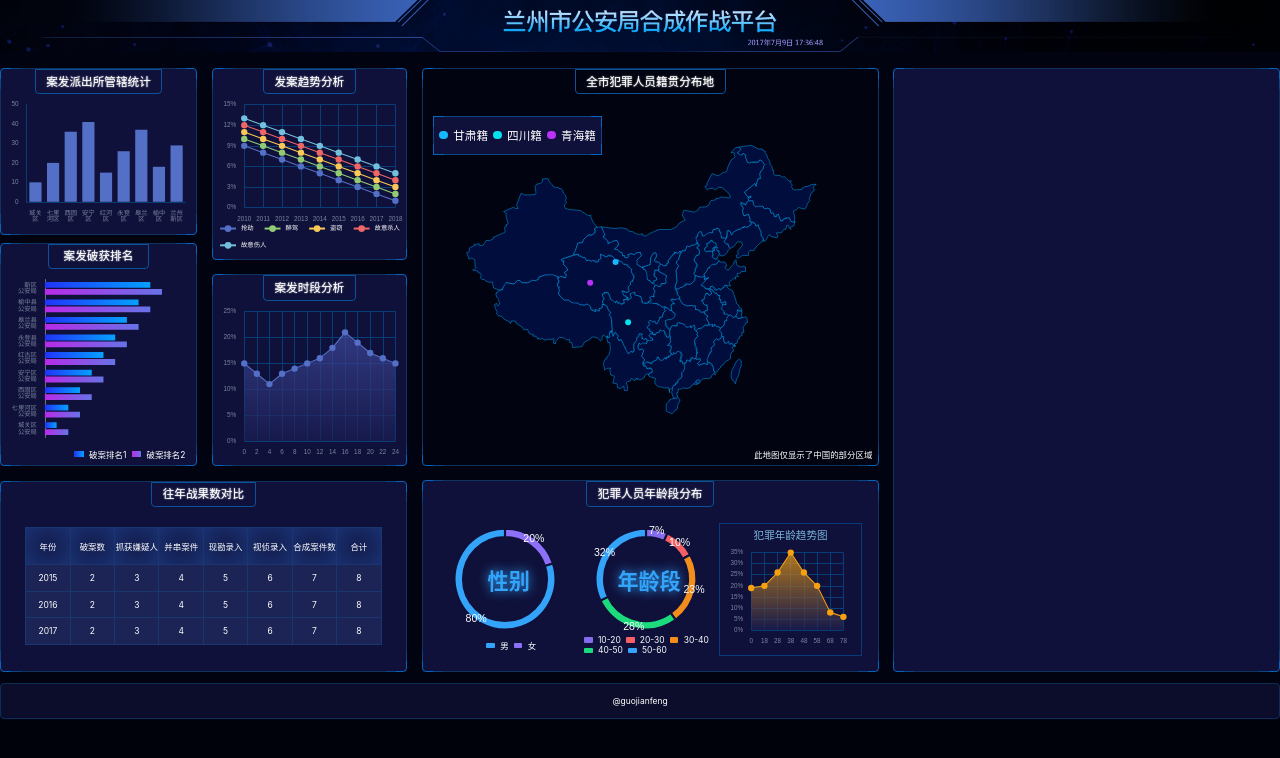
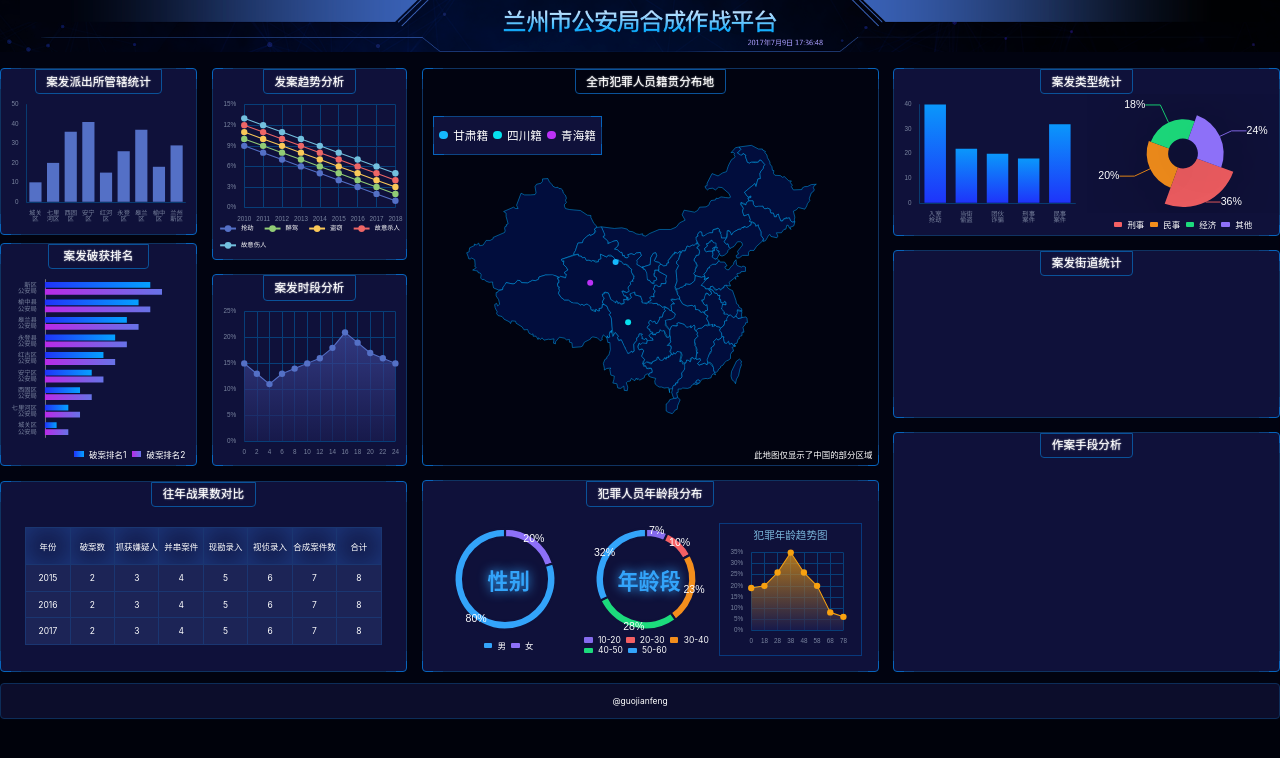
Before and after one commit to gjf610/big-screen-01, a React (Vite) app: page /#/ in a window 1280 px wide. Shown: the top 758 px of the page. Built offline with nearby package versions, Linux system fonts and the light colour scheme.

Commit message:
added Chart10 Chart11

```diff
--- /dev/null
+++ b/src/component/chart-10.tsx
@@ -0,0 +1,52 @@
+import { useEffect, useRef } from "react";
+import * as echarts from 'echarts';
+import { createEchartsOptions } from '../shared/create-echarts-options';
+
+export const Chart10 = () => {
+    const divRef = useRef<HTMLElement | null>(null);
+    useEffect(() => {
+        var myChart = echarts.init(divRef.current)
+        myChart.setOption(createEchartsOptions({
+            xAxis: {
+                data: ['入室抢劫', '当街偷盗', '团伙诈骗', '刑事案件', '民事案件'],
+                axisTick: { show: false },
+                axisLine: {
+                    lineStyle: { color: '#083B70' }
+                },
+                axisLabel: {
+                    formatter(val: string) {
+                        if (val.length > 2) {
+                            const array = val.split('');
+                            array.splice(2, 0, '\n');
+                            return array.join('');
+                        } else {
+                            return val;
+                        }
+                    }
+                },
+            },
+
+            yAxis: {
+                splitLine: { show: false },
+                axisLine: {
+                    show: true,
+                    lineStyle: { color: '#083B70' }
+                }
+            },
+            series: [{
+                type: 'bar',
+                data: [40, 22, 20, 18, 32],
+                color: new echarts.graphic.LinearGradient(0, 0, 0, 1, [{
+                    offset: 0,
+                    color: '#0A97FB'
+                }, {
+                    offset: 1,
+                    color: '#1E34FA'
+                }]),
+            }]
+        }));
+    }, [])
+    return (
+        <div ref={divRef} className="chart"></div>
+    )
+}
--- /dev/null
+++ b/src/component/chart-11.tsx
@@ -0,0 +1,57 @@
+import { useEffect, useRef } from "react";
+import * as echarts from 'echarts';
+import { createEchartsOptions } from '../shared/create-echarts-options';
+import { px } from '../shared/px';
+export const Chart11 = () => {
+    const divRef = useRef<HTMLElement | null>(null);
+    const colors = ['#F46064', '#F38E1C', '#1CDB7C', '#8D70F8', '#33A4FA'];
+    useEffect(() => {
+        var myChart = echarts.init(divRef.current)
+        myChart.setOption(createEchartsOptions({
+            color: colors,
+            xAxis: { show: false },
+            yAxis: { show: false },
+            legend: { show: false },
+            series: [
+                {
+                    startAngle: -20,
+                    type: 'pie',
+                    radius: ['25%', "90%"],
+                    avoidLabelOverlap: false,
+                    roseType: 'area',
+                    itemStyle: {
+                        shadowBlur: px(200),
+                        shadowColor: 'rgba(0, 0, 0, 0.5)'
+                    },
+                    label: {
+                        show: true, position: 'outside', textStyle: { color: 'white', fontSize: px(20) },
+                        distanceToLabelLine: 0,
+                        formatter(options) {
+                            return options.value * 100 + '%';
+                        }
+                    },
+                    labelLine: { show: true, length: 0 },
+                    data: [
+                        { value: 0.36, name: '刑事案件' },
+                        { value: 0.20, name: '民事案件' },
+                        { value: 0.18, name: '经济案件' },
+                        { value: 0.24, name: '其他案件' },
+                    ]
+                }
+            ]
+        }));
+    }, [])
+    return (
+        <div className="年龄段-图1">
+            <div className="chart">
+                <div className="main" ref={divRef} />
+            </div>
+            <div className="legend">
+                <span style={{ background: colors[0] }} />刑事
+                <span style={{ background: colors[1] }} />民事
+                <span style={{ background: colors[2] }} />经济
+                <span style={{ background: colors[3] }} />其他
+            </div>
+        </div>
+    )
+}
--- a/src/pages/home.scss
+++ b/src/pages/home.scss
@@ -90,8 +90,20 @@
         }
         > .section5 {
             grid-area: box5;
+            display: flex;
+            flex-direction: column;
+            justify-content: space-between;
+            > .row1 {
+              height: px(317);
+            }
+            > .row2 {
+              height: px(317);
+            }
+            > .row3 {
+              height: px(455);
+            }
         }
-        .管辖统计, .破获排名, .趋势分析, .时段分析, .战果对比, .籍贯分布, .年龄段{
+        .管辖统计, .破获排名, .趋势分析, .时段分析, .战果对比, .籍贯分布, .年龄段, .案发类型, .案发街道, .作案手段{
             height: px(315);
             display: flex;
             flex-direction: column;
@@ -109,6 +121,11 @@
             .chart {
                 flex: 1;
                 width: 100%;
+            }
+            .charts {
+              width: 100%;
+              flex: 1;
+              display: flex;
             }
         }
         .破获排名 {
@@ -200,33 +217,56 @@
                 }
             }
         }
-        .年龄段 {display: flex;flex-direction: column;
+        .年龄段 {
+          display: flex;
+          flex-direction: column;
           height: px(363);
           > .charts {
-            width: 100%;flex: 1;
-            display: flex; padding: px(30);
+            padding: px(30);
           }
           &-图1, &-图2, &-图3 {
             flex: 1;display: flex; flex-direction: column;
           }
           &-图1, &-图2 {
-            .legend {height: px(40); display: flex; align-items: center;
-              justify-content: center; flex-wrap: wrap;
-              > span {display: inline-block; width: px(16); height: px(10);
-                border-radius: px(2); margin: 0 px(10);}
-              .male {background: #33a4fa;}
-              .female {background: #8d70f8;}
+            .legend {
+              height: px(40);
+              display: flex;
+              align-items: center;
+              justify-content: center;
+              flex-wrap: wrap;
+              padding-right: px(10);
+              > span {
+                display: inline-block;
+                width: px(16);
+                height: px(10);
+                border-radius: px(2);
+                margin: 0 px(10);
+              }
+              .male {
+                background: #33a4fa;
+              }
+              .female {
+                background: #8d70f8;
+              }
             }
             .chart {
               position: relative;
               display: flex;
               > .main {flex: 1;}
-              > .text {position: absolute; top: 50%; left: 50%; transform: translate(-50%, -50%);
-                color: #33a4fa; font-size: px(40); text-shadow: 0 0 px(20) #33a4fa;font-weight: bold;}
+              > .text {
+                position: absolute;
+                top: 50%;
+                left: 50%;
+                transform: translate(-50%, -50%);
+                color: #33a4fa;
+                font-size: px(40);
+                text-shadow: 0 0 px(20) #33a4fa;
+                font-weight: bold;}
             }
           }
           &-图2 {
-            width: px(290); flex-shrink: 0;
+            width: px(290);
+            flex-shrink: 0;
             .legend {
               justify-content: flex-start;
             }
--- a/src/pages/home.tsx
+++ b/src/pages/home.tsx
@@ -10,6 +10,8 @@ import { Chart6 } from '../component/chart-6';
 import { Chart7 } from "../component/chart-7";
 import { Chart8 } from '../component/chart-8';
 import { Chart9 } from '../component/chart-9';
+import { Chart10 } from '../component/chart-10';
+import { Chart11 } from '../component/chart-11';
 export const Home = () => {
 
   return (
@@ -38,7 +40,24 @@ export const Home = () => {
             </div>
           </div>
         </section>
-        <section className="bordered section5"></section>
+        <section className="section5">
+          <div className="bordered row1 案发类型">
+            <h2>案发类型统计</h2>
+            <div className="charts">
+              <Chart10 />
+              <Chart11 />
+            </div>
+          </div>
+          <div className="bordered row2 案发街道">
+            <h2>案发街道统计</h2>
+            <div className="charts">
+
+            </div>
+          </div>
+          <div className="bordered row3 作案手段">
+            <h2>作案手段分析</h2>
+          </div>
+        </section>
       </main>
       <footer>
         @guojianfeng
```
